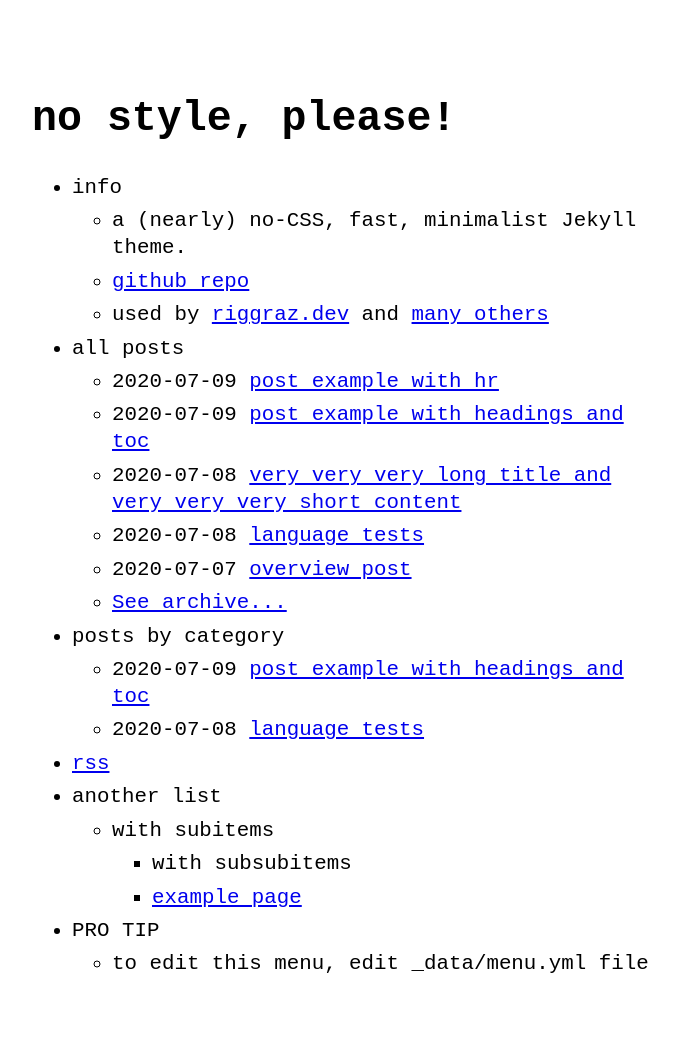
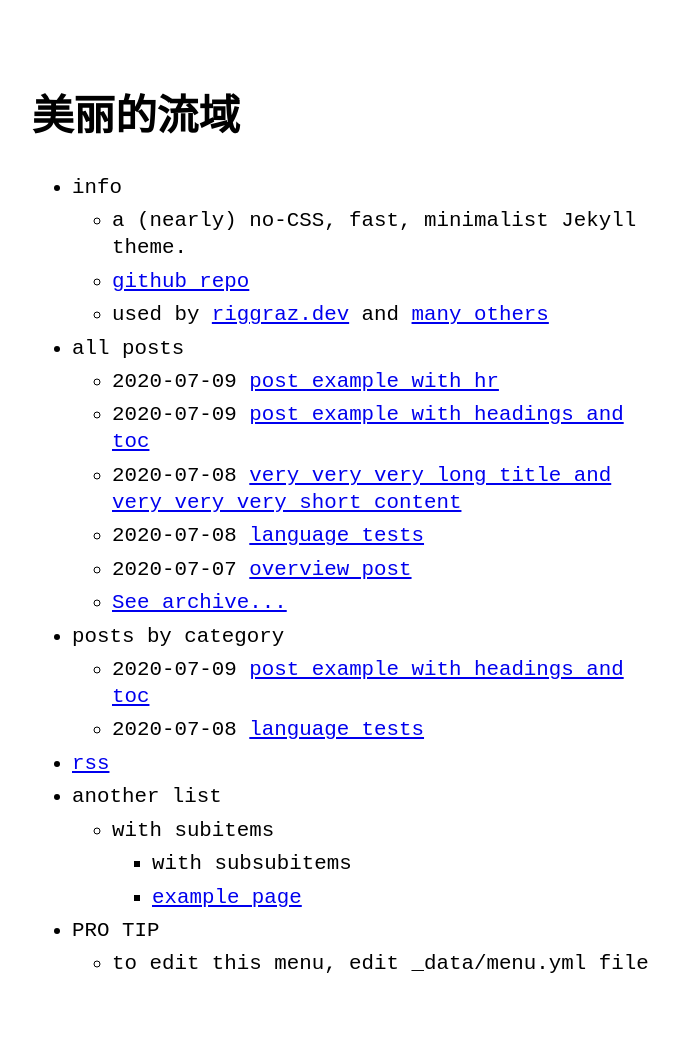
Before and after one commit to zTgx/zTgx.github.io, a Jekyll site: the page built from index.md, in a window 1280 px wide. Shown: the whole page, without its empty margins (288-967 px from the left). Built offline with Jekyll 4.4.1, drawn with Linux system fonts in a browser that asks for light colours.

Commit message:
Update _config.yml

```diff
--- a/_config.yml
+++ b/_config.yml
@@ -1,10 +1,10 @@
-title: no style, please! # name of the site
+title: 美丽的流域 # name of the site
 author: Riccardo Graziosi # name of site's author
 email: riccardo.graziosi97@gmail.com # email of site's author
-url: https://riggraz.dev # root address of the site
-baseurl: "/no-style-please" # subpath of the site, e.g. "/blog" (leave it blank "" if you're site shouldn't use a subpath)
+url: http://beautifularea.cn # root address of the site
+baseurl: "" # subpath of the site, e.g. "/blog" (leave it blank "" if you're site shouldn't use a subpath)
 description: > # description of the site (multiple lines allowed)
-  A (nearly) no-CSS, fast, minimalist Jekyll theme.
+  not perfect, but persist
 
 permalink: /:slug.html
 
```
